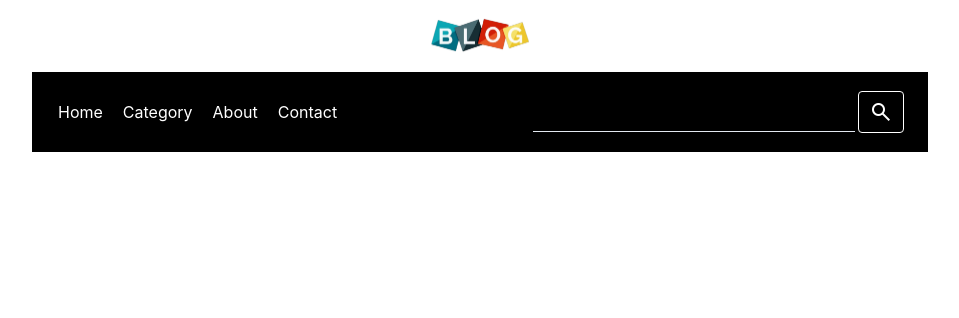
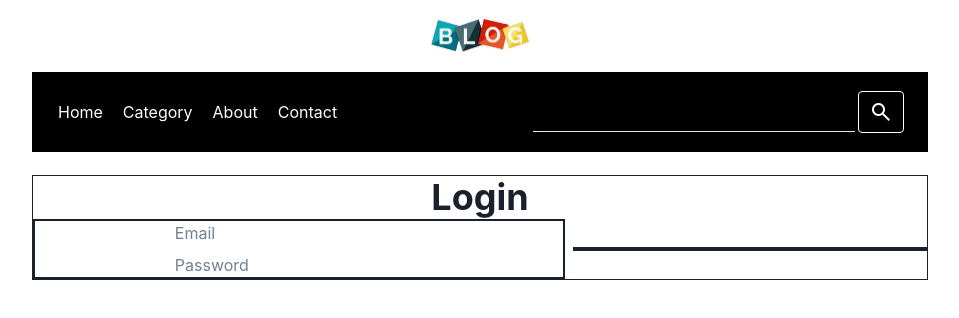
Before and after one commit to hassaammgl/fiverr-chakraui-blog-client, a React (Vite) app: page /login in a window 1280 px wide. Shown: the top 318 px of the page, without its empty margins (160-1119 px from the left). Built offline with nearby package versions, Linux system fonts and the light colour scheme.

Commit message:
fixing issues

```diff
--- a/src/App.jsx
+++ b/src/App.jsx
@@ -1,23 +1,28 @@
-import { Suspense, lazy } from 'react';
-import Header from './components/Header';
-import { BrowserRouter as Router, Routes, Route } from "react-router-dom"
-import "./style.css"
-import Loader from './components/Loader/Loader';
-const Home = lazy(() => import('./components/Home/Home'));
-
-
+import { Suspense, lazy } from "react";
+import Header from "./components/Header";
+import {
+  BrowserRouter as Router,
+  Routes,
+  Route,
+} from "react-router-dom";
+import "./style.css";
+import Loader from "./components/Loader/Loader";
+import Login from "./components/login signup/Login";
+const Home = lazy(() => import("./components/Home/Home"));
 
 const App = () => {
+
   return (
     <Router>
       <Header />
       <Suspense fallback={<Loader />}>
         <Routes>
-          <Route exact path='/' element={<Home />} />
+          <Route exact path="/" element={<Home />} />
+          <Route exact path="/login" element={<Login/>} />
         </Routes>
       </Suspense>
     </Router>
-  )
-}
+  );
+};
 
 export default App;
--- a/src/components/Home/Home.jsx
+++ b/src/components/Home/Home.jsx
@@ -1,7 +1,31 @@
 import { Center, Box, HStack, VStack, Tag, Heading } from "@chakra-ui/react";
 import MostViewed from "./MostViewed";
+import { useNavigate } from "react-router-dom";
+import { useEffect } from "react";
+const Home = () => {
+  const navigate = useNavigate();
+  useEffect(() => {
+    function getCookie(cname) {
+      let name = cname + "=";
+      let ca = document.cookie.split(";");
+      for (let i = 0; i < ca.length; i++) {
+        let c = ca[i];
+        while (c.charAt(0) == " ") {
+          c = c.substring(1);
+        }
+        if (c.indexOf(name) == 0) {
+          return c.substring(name.length, c.length);
+        }
+      }
+      return "";
+    }
+    // fiverrChakrauiBlogCookie
+    const ans = getCookie("fiverrChakrauiBlogCookie");
+    if (ans === "") {
+      navigate("/login");
+    }
+  });
 
-const Home = () => {
   return (
     <Center
       display={"flex"}
@@ -123,7 +147,7 @@ const Home = () => {
           </VStack>
         </HStack>
       </Box>
-      <MostViewed/>
+      <MostViewed />
     </Center>
   );
 };
--- /dev/null
+++ b/src/components/login signup/Login.jsx
@@ -0,0 +1,33 @@
+import { Center, Box, Stack, VStack,HStack, Heading } from "@chakra-ui/react";
+
+const Login = () => {
+  const width = window.innerWidth;
+  const getBoxwidth = () => {
+    if (width > 1020) {
+      return "70%";
+    } else if (width < 1020) {
+      return "400px";
+    }
+  };
+  return (
+    <Center>
+      <Box border={"1px"} m={23} width={getBoxwidth}>
+        <Heading textAlign={'center'}>Login</Heading>
+        <HStack >
+            <VStack w={'60%'} border={'2px'}>
+                <Stack>
+                    <input type="text" placeholder="Email" />
+                </Stack>
+                <Stack>
+                    <input type="password" placeholder="Password" />
+                </Stack>
+            </VStack>
+            <VStack w={'40%'} border={'2px'}>
+            </VStack>
+        </HStack>
+      </Box>
+    </Center>
+  );
+};
+
+export default Login;
```
